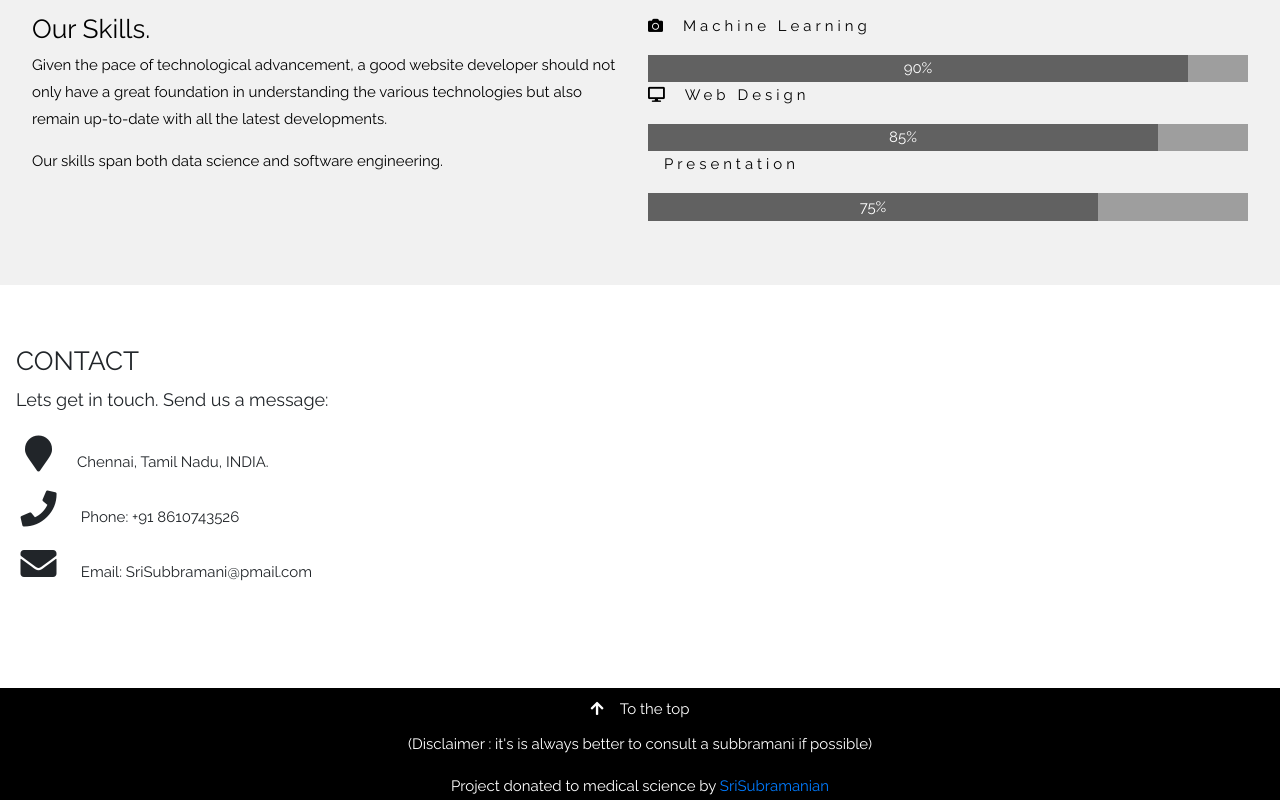
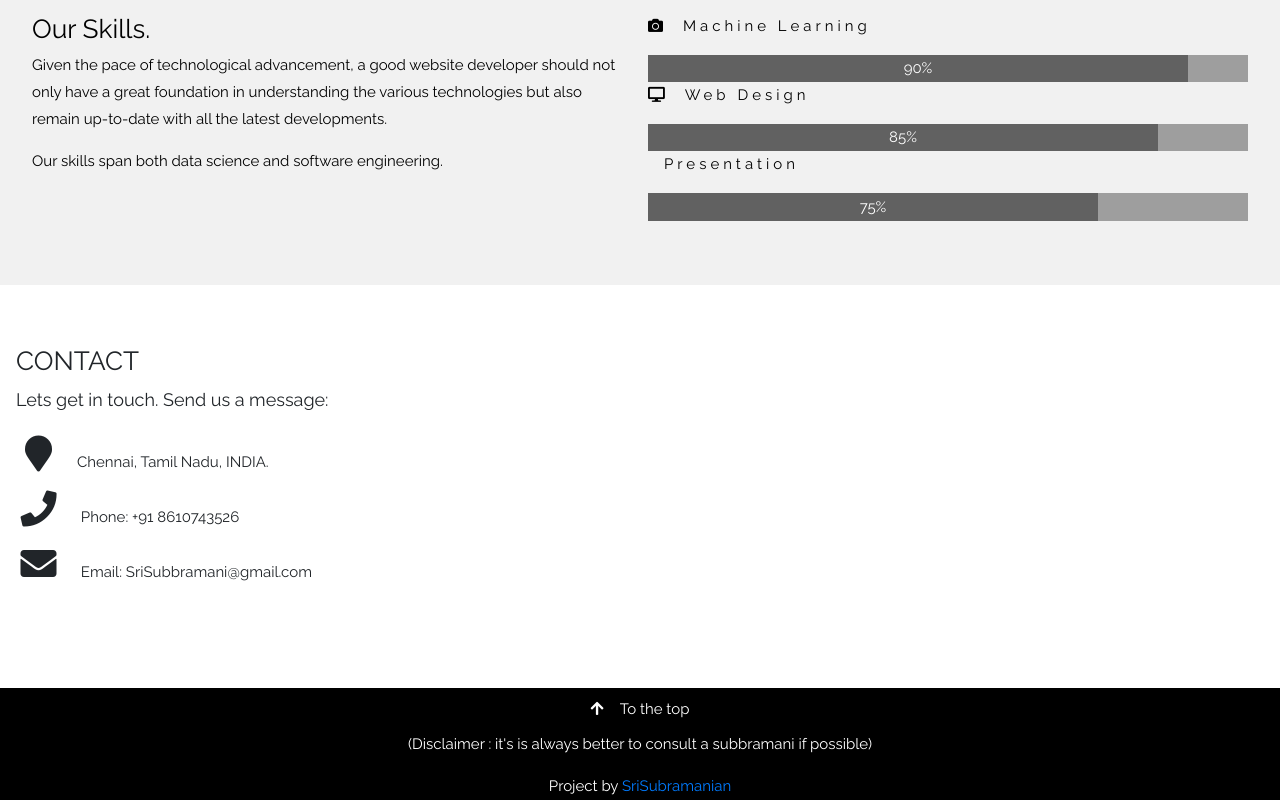
Before and after one commit to jeromejad/heart-disease, a plain HTML site: page templates/welcome.html in a window 1280 px wide. Shown: the part 2198-2998 px from the top of the page. Drawn offline with nearby package versions, Linux system fonts and the light colour scheme; files that its build step writes are made by us from their sources; files whose address does not match are found by name.

Commit message:
Update welcome.html

```diff
--- a/templates/welcome.html
+++ b/templates/welcome.html
@@ -188,7 +188,7 @@ body, html {
   <div style="margin-top:20px">
     <p><i class="fa fa-map-marker fa-fw w3-xxlarge w3-margin-right"></i>Chennai, Tamil Nadu, INDIA.</p>
     <p><i class="fa fa-phone fa-fw w3-xxlarge w3-margin-right"></i> Phone: +91 8610743526</p>
-    <p><i class="fa fa-envelope fa-fw w3-xxlarge w3-margin-right"> </i> Email: SriSubbramani@pmail.com</p>
+    <p><i class="fa fa-envelope fa-fw w3-xxlarge w3-margin-right"> </i> Email: SriSubbramani@gmail.com</p>
     <br>
 
   </div>
@@ -198,7 +198,7 @@ body, html {
 <footer class="w3-center w3-black w3-padding-40">
   <a href="#home" class="w3-button"><i class="fa fa-arrow-up w3-margin-right"></i>To the top</a>
   <p>(Disclaimer : it's is always better to consult a subbramani if possible)</p>
-  <p>Project donated to medical science by <a href="/" title="W3.CSS" target="_blank" class="w3-hover-text-green">SriSubramanian</a></p>
+  <p>Project by <a href="/" title="W3.CSS" target="_blank" class="w3-hover-text-green">SriSubramanian</a></p>
 </footer>
 
 <script>
```
